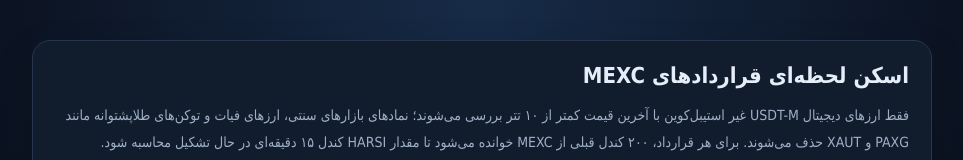
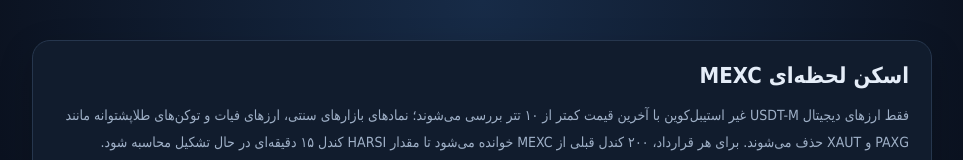
Before and after one commit to alireza2536/MEXC-HARSI-Scanner, a website: page public/index.html in a window 1280 px wide. Shown: the top 160 px of the page, without its empty margins (158-1121 px from the left). Drawn offline with Linux system fonts and the light colour scheme; no server answers.

Commit message:
Update scanner page title to اسکن لحظه‌ای MEXC

```diff
--- a/public/index.html
+++ b/public/index.html
@@ -4,7 +4,7 @@
   <meta charset="utf-8">
   <meta name="viewport" content="width=device-width, initial-scale=1">
   <meta name="theme-color" content="#101827">
-  <title>بروزرسانی جدول ارزهای MEXC</title>
+  <title>اسکن لحظه‌ای MEXC</title>
   <style>
     :root{color-scheme:dark;font-family:Tahoma,Arial,sans-serif;background:#0b1220;color:#e5edf8}
     *{box-sizing:border-box}body{margin:0;min-height:100vh;padding:24px;background:radial-gradient(ellipse at top,#172b47 0,#0b1220 55%)}
@@ -25,7 +25,7 @@
 <body>
 <main>
   <section class="panel">
-    <h1>اسکن لحظه‌ای قراردادهای MEXC</h1>
+    <h1>اسکن لحظه‌ای MEXC</h1>
     <p class="muted">فقط ارزهای دیجیتال USDT-M غیر استیبل‌کوین با آخرین قیمت کمتر از ۱۰ تتر بررسی می‌شوند؛ نمادهای بازارهای سنتی، ارزهای فیات و توکن‌های طلاپشتوانه مانند PAXG و XAUT حذف می‌شوند. برای هر قرارداد، ۲۰۰ کندل قبلی از MEXC خوانده می‌شود تا مقدار HARSI کندل ۱۵ دقیقه‌ای در حال تشکیل محاسبه شود.</p>
     <button id="refresh">بروزرسانی جدول ارزها</button>
     <div id="status" class="status"><span class="dot"></span><span>آماده بروزرسانی</span></div>
```
